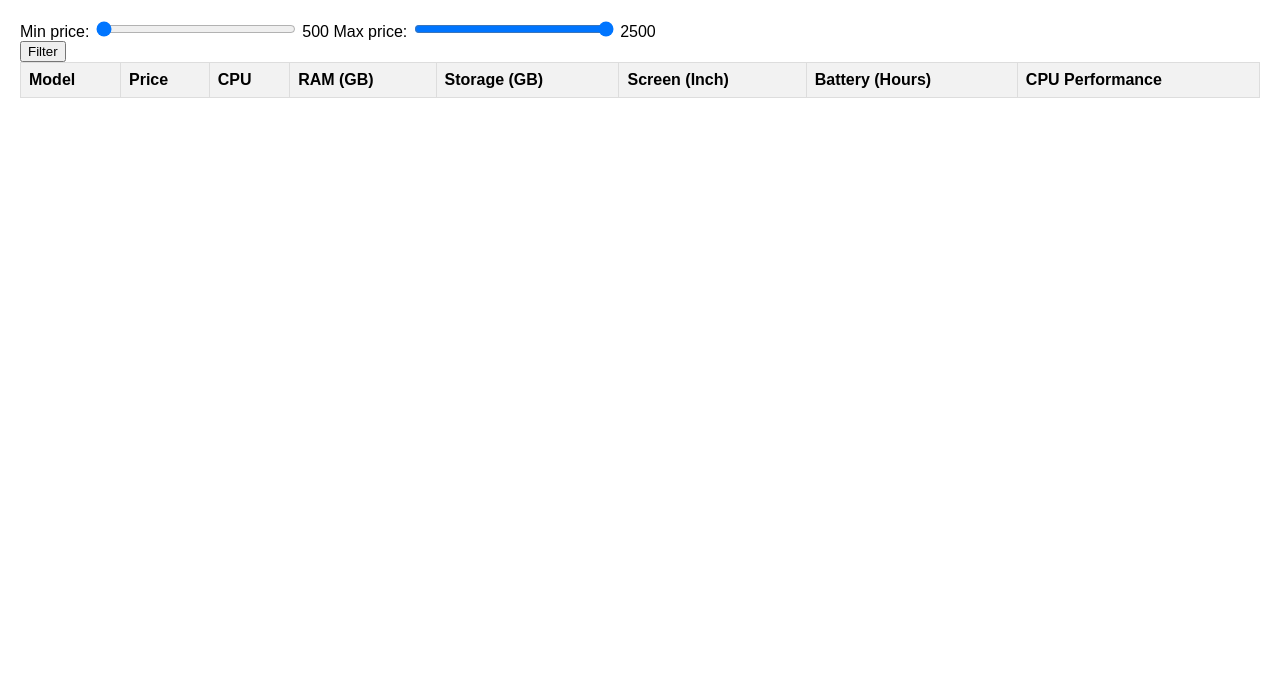
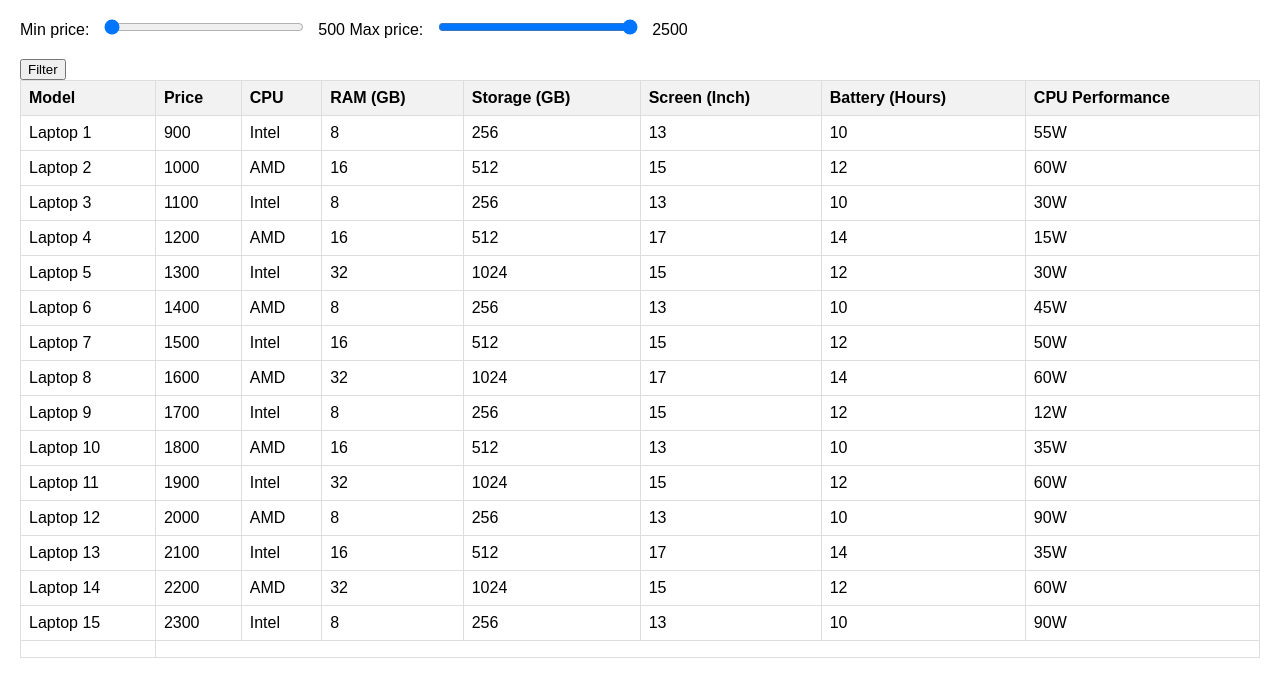
Before and after one commit to Markjinli/PrismGAFA, a plain HTML site: page index.html in a window 1280 px wide. Shown: the part 61-758 px from the top of the page. Drawn offline with Linux system fonts and the light colour scheme; no server answers.

Commit message:
记得改文件名
https://raw.githubusercontent.com/Markjinli/PrismGAFA/main/Laptop_Data_UTF8.csv

```diff
--- a/script.js
+++ b/script.js
@@ -1,5 +1,5 @@
 async function fetchLaptops() {
-    const response = await fetch('https://raw.githubusercontent.com/yourusername/laptop-finder/main/data.csv');
+    const response = await fetch('https://raw.githubusercontent.com/Markjinli/PrismGAFA/main/Laptop_Data_UTF8.csv');
     const data = await response.text();
     displayLaptops(parseCSV(data));
 }
--- a/style.css
+++ b/style.css
@@ -21,6 +21,11 @@
     background-color: #f2f2f2;
 }
 
+#priceSlider {
+    margin-bottom: 20px;
+}
+
 input[type="range"] {
     width: 200px;
+    margin: 0 10px;
 }
```
